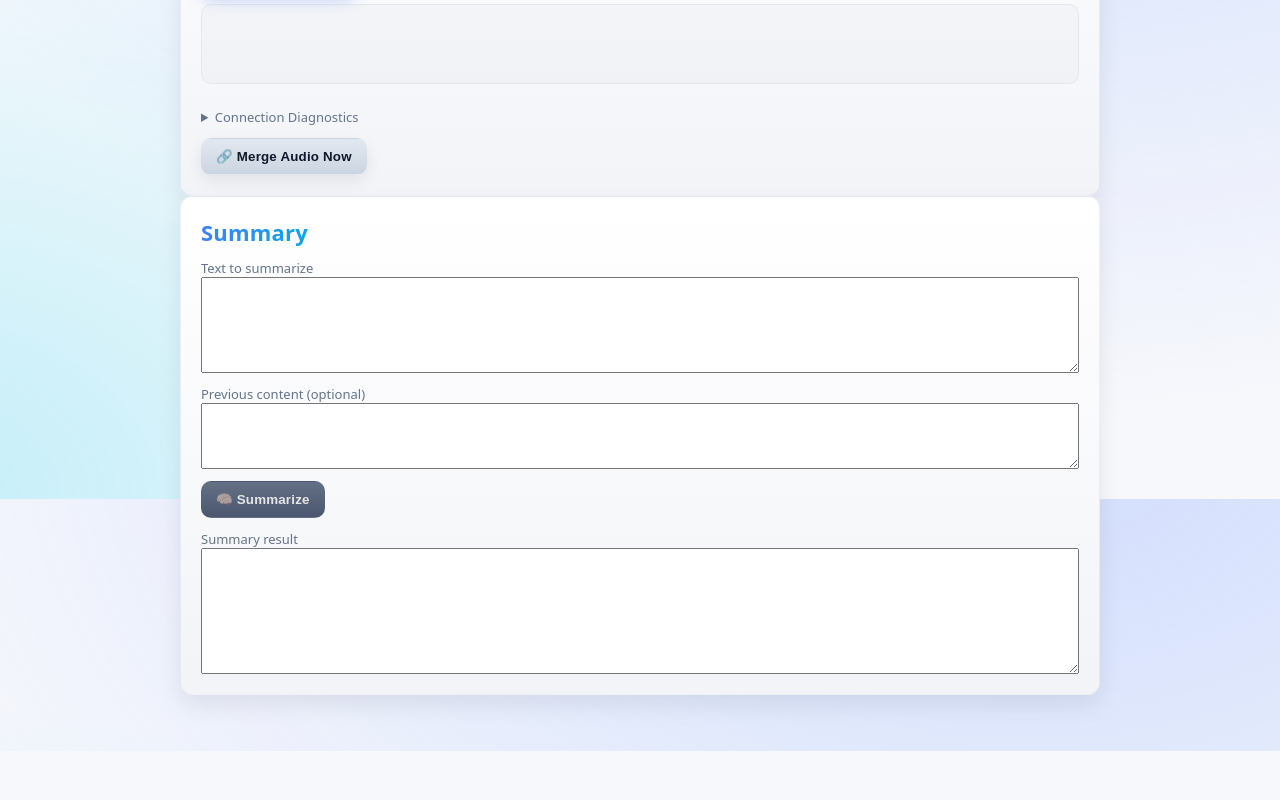
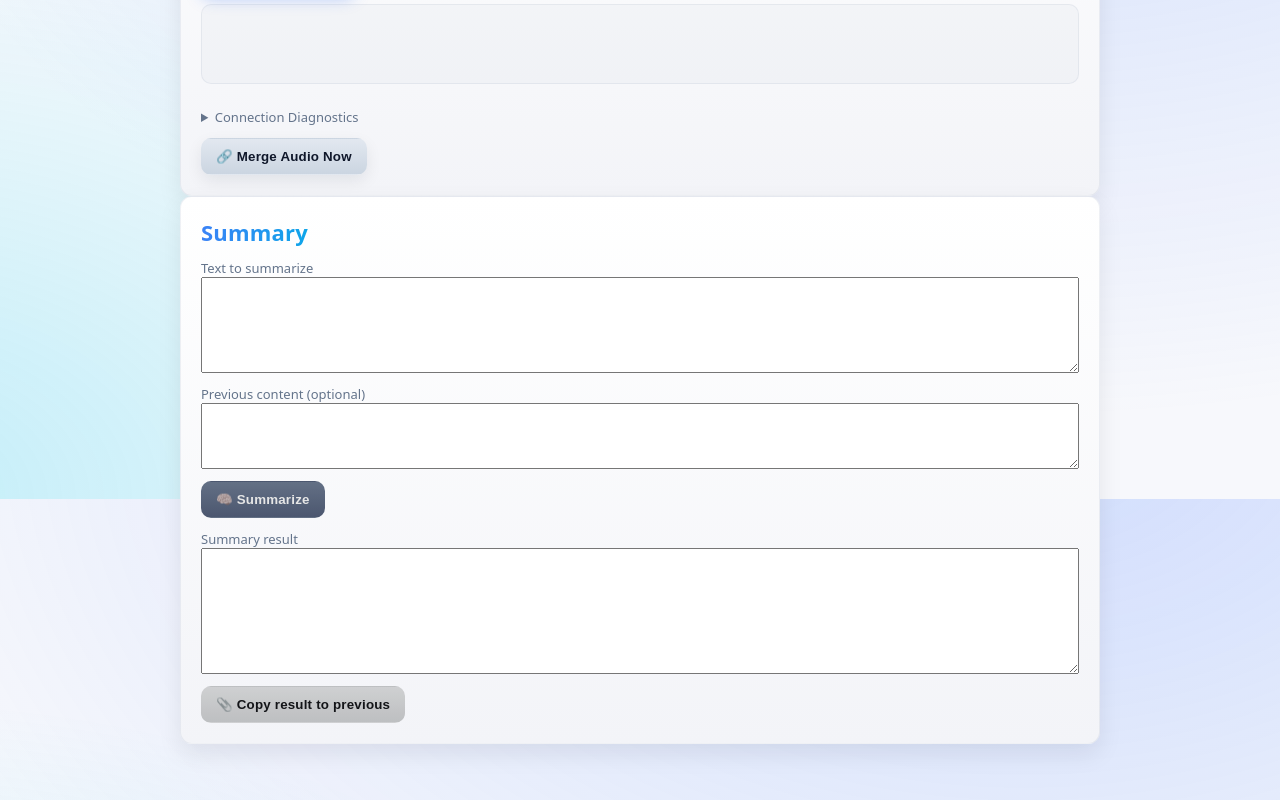
Before and after one commit to libkazz/meetingnote, a React (Vite) app: page / in a window 1280 px wide. Shown: the part 301-1101 px from the top of the page. Before the commit the page ends 1052 px from the top, so only its background shows below. Built offline with nearby package versions, Linux system fonts and the light colour scheme; no server answers.

Commit message:
feat(summary): add button to copy Summary result into Previous content\n\n- Adds '📎 Copy result to previous' button\n- Copies current summary result text into previous context field\n- Disabled while running or when result is empty\n- Includes toast feedback and tests

```diff
--- a/src/components/SummaryPanel.tsx
+++ b/src/components/SummaryPanel.tsx
@@ -96,6 +96,15 @@ export default function SummaryPanel({ value, onChange }: Props) {
           style={{ width: "100%" }}
         />
       </label>
+      <div className="toolbar">
+        <button
+          className="btn btn-secondary"
+          onClick={() => { setPrevious(result); showToast("Copied summary to previous"); }}
+          disabled={!result.trim() || running}
+        >
+          📎 Copy result to previous
+        </button>
+      </div>
       <div className="toaster" aria-live="polite">
         {toast && <div className="toast">{toast}</div>}
       </div>
```
Also changed, not shown: 1 other file (tests, documents, lock files or other folders).
